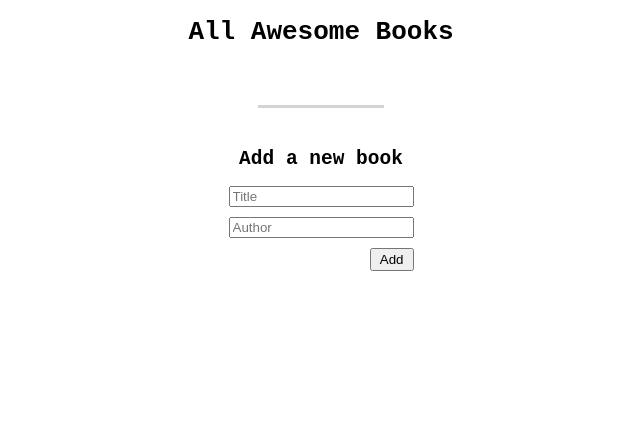
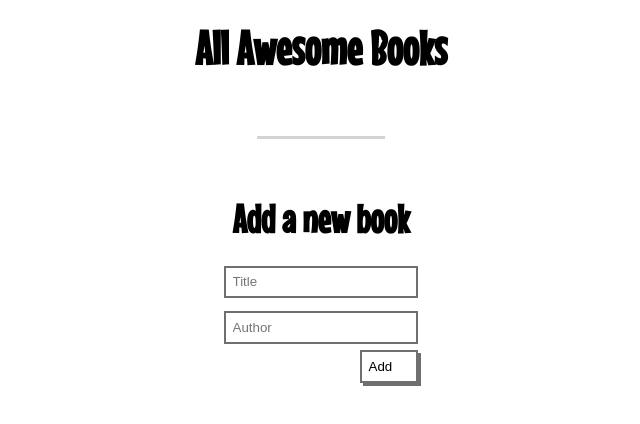
Before and after one commit to iAmWaris97/AwesomeBooks, a website: page index.html in a window 1280 px wide. Shown: the whole page, without its empty margins (319-959 px from the left). Drawn offline with Linux system fonts and the light colour scheme.

Commit message:
Edit styling to suit wireframe design

```diff
--- a/styles.css
+++ b/styles.css
@@ -1,5 +1,37 @@
+@import url('https://fonts.googleapis.com/css2?family=Mouse+Memoirs&display=swap');
+
+* {
+  margin: 0;
+  padding: 0;
+  box-sizing: border-box;
+}
+
 body {
   font-family: monospace;
+}
+
+a {
+  text-decoration: none;
+  background-color: white;
+  color: black;
+  float: right;
+  margin: 5px 5px;
+  border: 1px solid rgb(212, 211, 211);
+  padding: 2px 8px;
+}
+
+h1 {
+  font-family: 'Mouse Memoirs', sans-serif;
+  text-align: center;
+  line-height: 2em;
+  font-size: 3em;
+}
+
+h2 {
+  font-family: 'Mouse Memoirs', sans-serif;
+  text-align: center;
+  line-height: 2em;
+  font-size: 2.5em;
 }
 
 table {
@@ -22,21 +54,6 @@ table tr:nth-child(odd) {
   background-color: rgb(212, 211, 211);
 }
 
-h1,
-h2 {
-  text-align: center;
-}
-
-a {
-  text-decoration: none;
-  background-color: white;
-  color: black;
-  float: right;
-  margin: 5px 5px;
-  border: 1px solid rgb(212, 211, 211);
-  padding: 2px 8px;
-}
-
 .hr-line {
   width: 10%;
   height: 3px;
@@ -53,11 +70,20 @@ a {
 }
 
 input {
-  margin-bottom: 10px;
+  margin: 0.5em 0;
+  padding: 0.5em;
+  width: 100%;
+  outline: none;
+  border: 2px solid rgb(112, 110, 110);
 }
 
 form button {
   display: flex;
   margin: 0 0 0 auto;
-  padding: 2px 8px;
+  width: 30%;
+  padding: 0.5em;
+  background: transparent;
+  outline: none;
+  border: 2px solid rgb(112, 110, 110);
+  box-shadow: 3px 3px rgb(112, 110, 110);
 }
```
